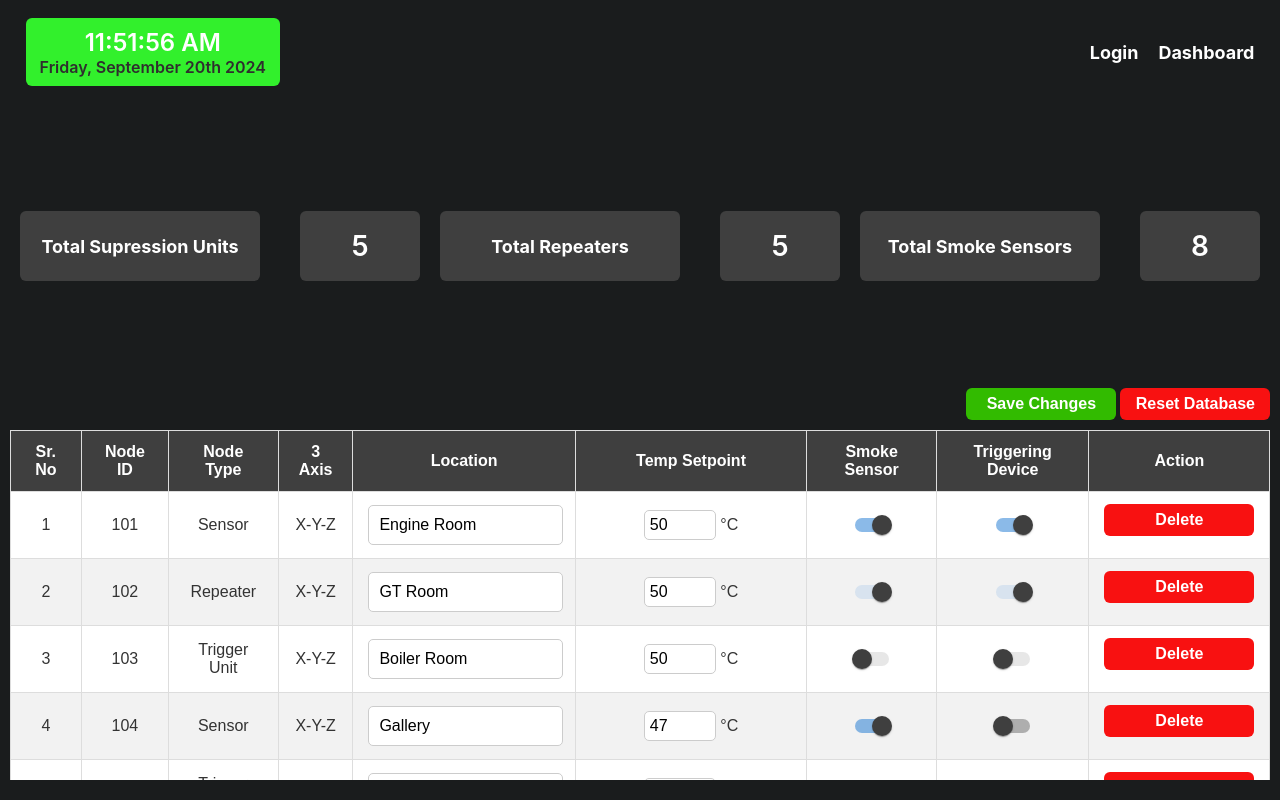
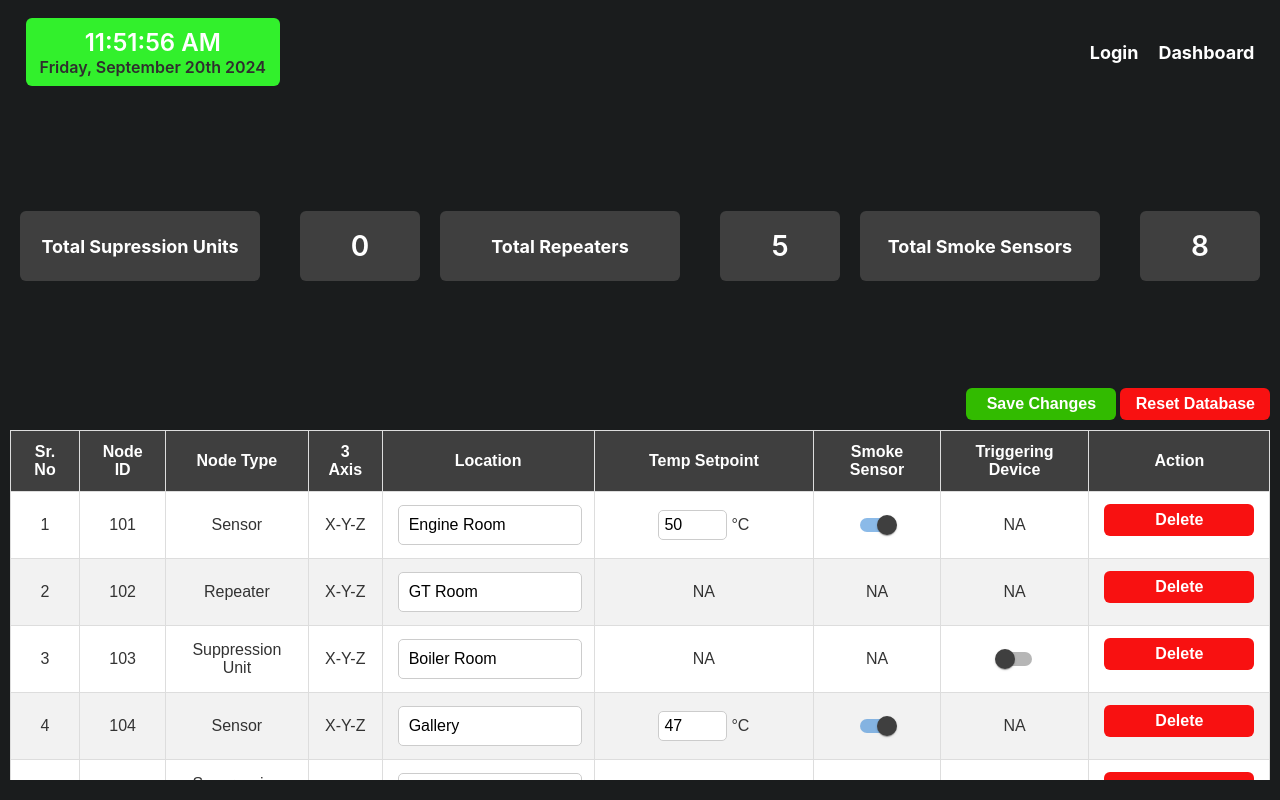
Before and after one commit to cee-diksha/fire_detection, a React (Create React App) app: page /settings in a window 1280 px wide. Built offline with nearby package versions, Linux system fonts and the light colour scheme.

Commit message:
ui modifications

```diff
--- a/src/assets/info.js
+++ b/src/assets/info.js
@@ -1,20 +1,20 @@
 export const info = [
-    {id: 1, status: "success", tempSetpoint: 50, smokeSensor: true, triggeringDevice: true , axis: 'X-Y-Z', node_type: "sensor" ,node_name: "Engine Room", node_id: 101, bat_volt: 3.6, temp: "50", last_update: "12/9/24 11:54:58", isDeleted: false, deck: 1, compartment: [1]},
-    {id: 2, status: "success", tempSetpoint: 50, smokeSensor: true, triggeringDevice: true , axis: 'X-Y-Z', node_type: "repeater" ,node_name: "GT Room", node_id: 102, bat_volt: 3.6, temp: "50", last_update: "12/9/24 13:14:18", isDeleted: false, deck: 2, compartment: [1]},
-    {id: 3, status: "success", tempSetpoint: 50, smokeSensor: false, triggeringDevice: false , axis: 'X-Y-Z', node_type: "trigger unit" ,node_name: "Boiler Room", node_id: 103, bat_volt: 3.6, temp: "50", last_update: "12/9/24 15:24:08", isDeleted: false, deck: 3, compartment: [1]},
-    {id: 4, status: "yellow", tempSetpoint: 50, smokeSensor: true, triggeringDevice: false , axis: 'X-Y-Z', node_type: "sensor" ,node_name: "Gallery", node_id: 104, bat_volt: 3.6, temp: "47", last_update: "12/9/24 11:54:58", isDeleted: false, deck: 4, compartment: [3]},
-    {id: 5, status: "danger", tempSetpoint: 50, smokeSensor: false, triggeringDevice: false , axis: 'X-Y-Z', node_type: "trigger unit" ,node_name: "SS Dining Hall", node_id: 105, bat_volt: 3.6, temp: "50", last_update: "12/9/24 11:54:58", isDeleted: false, deck: 3, compartment: [7, 17]},
-    {id: 6, status: "success", tempSetpoint: 50, smokeSensor: true, triggeringDevice: true , axis: 'X-Y-Z', node_type: "sensor" ,node_name: "VS Dining Hall", node_id: 106, bat_volt: 3.6, temp: "50", last_update: "12/9/24 11:54:58", isDeleted: false, deck: 5, compartment: [5]},
-    {id: 7, status: "danger", tempSetpoint: 50, smokeSensor: false, triggeringDevice: false , axis: 'X-Y-Z', node_type: "repeater" ,node_name: "Main Switch Board", node_id: 107, bat_volt: 3.6, temp: "50", last_update: "12/9/24 11:54:58", isDeleted: false, deck: 2, compartment: [6]},
-    {id: 8, status: "success", tempSetpoint: 50, smokeSensor: false, triggeringDevice: true , axis: 'X-Y-Z', node_type: "sensor" ,node_name: "MCO", node_id: 108, bat_volt: 3.6, temp: "50", last_update: "12/9/24 11:54:58", isDeleted: false, deck: 1, compartment: [9]},
-    {id: 9, status: "success", tempSetpoint: 50, smokeSensor: true, triggeringDevice: false , axis: 'X-Y-Z', node_type: "sensor" ,node_name: "Engg JS Mess", node_id: 109, bat_volt: 3.6, temp: "50", last_update: "12/9/24 11:54:58", isDeleted: false, deck: 6, compartment: [2]},
-    {id: 10, status: "success", tempSetpoint: 50, smokeSensor: true, triggeringDevice: true , axis: 'X-Y-Z', node_type: "trigger unit" ,node_name: "Engg SS Mess", node_id: 110, bat_volt: 3.6, temp: "50", last_update: "12/9/24 11:54:58", isDeleted: false, deck: 1, compartment: [1]},
-    {id: 11, status: "success", tempSetpoint: 50, smokeSensor: true, triggeringDevice: true , axis: 'X-Y-Z', node_type: "sensor" ,node_name: "Spare Gear Store", node_id: 111, bat_volt: 3.6, temp: "50", last_update: "12/9/24 11:54:58", isDeleted: false, deck: 4, compartment: [1]},
-    {id: 12, status: "orange", tempSetpoint: 50, smokeSensor: false, triggeringDevice: true , axis: 'X-Y-Z', node_type: "repeater" ,node_name: "CMR", node_id: 112, bat_volt: 3.6, temp: "44", last_update: "12/9/24 11:54:58", isDeleted: false, deck: 2, compartment: [2]},
-    {id: 13, status: "success", tempSetpoint: 50, smokeSensor: true, triggeringDevice: false , axis: 'X-Y-Z', node_type: "trigger unit" ,node_name: "AC Compartment", node_id: 113, bat_volt: 3.6, temp: "50", last_update: "12/9/24 11:54:58", isDeleted: false, deck: 4, compartment: [3]},
-    {id: 14, status: "success", tempSetpoint: 50, smokeSensor: false, triggeringDevice: true , axis: 'X-Y-Z', node_type: "sensor" ,node_name: "ASP", node_id: 114, bat_volt: 3.6, temp: "50", last_update: "12/9/24 11:54:58", isDeleted: false, deck: 5, compartment: [2]},
-    {id: 15, status: "success", tempSetpoint: 50, smokeSensor: false, triggeringDevice: false , axis: 'X-Y-Z', node_type: "repeater" ,node_name: "Pump Room", node_id: 115, bat_volt: 3.6, temp: "50", last_update: "12/9/24 11:54:58", isDeleted: false, deck: 3, compartment: [1]},
-    {id: 16, status: "danger", tempSetpoint: 50, smokeSensor: true, triggeringDevice: true , axis: 'X-Y-Z', node_type: "repeater" ,node_name: "Cabin Flat", node_id: 116, bat_volt: 3.6, temp: "60", last_update: "12/9/24 11:54:58", isDeleted: false, deck: 1, compartment: [7, 8]},
-    {id: 17, status: "success", tempSetpoint: 50, smokeSensor: false, triggeringDevice: true , axis: 'X-Y-Z', node_type: "trigger unit" ,node_name: "Fwd JS Mess", node_id: 117, bat_volt: 3.6, temp: "50", last_update: "12/9/24 11:54:58", isDeleted: false, deck: 1, compartment: [8]},
-    {id: 18, status: "success", tempSetpoint: 50, smokeSensor: true, triggeringDevice: false , axis: 'X-Y-Z', node_type: "sensor" ,node_name: "Fwd SS Mess", node_id: 118, bat_volt: 3.6, temp: "50", last_update: "12/9/24 11:54:58", isDeleted: false, deck: 5, compartment: [11]}
+    {id: 1, status: "success", tempSetpoint: 50, smokeSensor: true, triggeringDevice: null , axis: 'X-Y-Z', node_type: "sensor" ,node_name: "Engine Room", node_id: 101, bat_volt: 3.6, temp: "50", last_update: "12/9/24 11:54:58", isDeleted: false, deck: 1, compartment: 1},
+    {id: 2, status: "success", tempSetpoint: null, smokeSensor: null, triggeringDevice: null , axis: 'X-Y-Z', node_type: "repeater" ,node_name: "GT Room", node_id: 102, bat_volt: 3.6, temp: null, last_update: "12/9/24 13:14:18", isDeleted: false, deck: 2, compartment: 1},
+    {id: 3, status: "success", tempSetpoint: 50, smokeSensor: null, triggeringDevice: false , axis: 'X-Y-Z', node_type: "suppression unit" ,node_name: "Boiler Room", node_id: 103, bat_volt: 3.6, temp: null, last_update: "12/9/24 15:24:08", isDeleted: false, deck: 3, compartment: 1},
+    {id: 4, status: "yellow", tempSetpoint: 50, smokeSensor: true, triggeringDevice: null , axis: 'X-Y-Z', node_type: "sensor" ,node_name: "Gallery", node_id: 104, bat_volt: 3.6, temp: "47", last_update: "12/9/24 11:54:58", isDeleted: false, deck: 4, compartment: 3},
+    {id: 5, status: "danger", tempSetpoint: 50, smokeSensor: null, triggeringDevice: false , axis: 'X-Y-Z', node_type: "suppression unit" ,node_name: "SS Dining Hall", node_id: 105, bat_volt: 3.6, temp: null, last_update: "12/9/24 11:54:58", isDeleted: false, deck: 3, compartment: 7},
+    {id: 6, status: "danger", tempSetpoint: 50, smokeSensor: true, triggeringDevice: null , axis: 'X-Y-Z', node_type: "sensor" ,node_name: "VS Dining Hall", node_id: 106, bat_volt: 3.6, temp: "50", last_update: "12/9/24 11:54:58", isDeleted: false, deck: 5, compartment: 5},
+    {id: 7, status: "success", tempSetpoint: null, smokeSensor: null, triggeringDevice: null , axis: 'X-Y-Z', node_type: "repeater" ,node_name: "Main Switch Board", node_id: 107, bat_volt: 3.6, temp: null, last_update: "12/9/24 11:54:58", isDeleted: false, deck: 2, compartment: 6},
+    {id: 8, status: "success", tempSetpoint: 50, smokeSensor: false, triggeringDevice: null , axis: 'X-Y-Z', node_type: "sensor" ,node_name: "MCO", node_id: 108, bat_volt: 3.6, temp: "50", last_update: "12/9/24 11:54:58", isDeleted: false, deck: 1, compartment: 9},
+    {id: 9, status: "success", tempSetpoint: 50, smokeSensor: true, triggeringDevice: null , axis: 'X-Y-Z', node_type: "sensor" ,node_name: "Engg JS Mess", node_id: 109, bat_volt: 3.6, temp: "50", last_update: "12/9/24 11:54:58", isDeleted: false, deck: 6, compartment: 2},
+    {id: 10, status: "success", tempSetpoint: 50, smokeSensor: null, triggeringDevice: true , axis: 'X-Y-Z', node_type: "suppression unit" ,node_name: "Engg SS Mess", node_id: 110, bat_volt: 3.6, temp: null, last_update: "12/9/24 11:54:58", isDeleted: false, deck: 1, compartment: 1},
+    {id: 11, status: "success", tempSetpoint: 50, smokeSensor: true, triggeringDevice: null , axis: 'X-Y-Z', node_type: "sensor" ,node_name: "Spare Gear Store", node_id: 111, bat_volt: 3.6, temp: "50", last_update: "12/9/24 11:54:58", isDeleted: false, deck: 4, compartment: 1},
+    {id: 12, status: "success", tempSetpoint: null, smokeSensor: null, triggeringDevice: null , axis: 'X-Y-Z', node_type: "repeater" ,node_name: "CMR", node_id: 112, bat_volt: 3.6, temp: null, last_update: "12/9/24 11:54:58", isDeleted: false, deck: 2, compartment: 2},
+    {id: 13, status: "success", tempSetpoint: 50, smokeSensor: null, triggeringDevice: false , axis: 'X-Y-Z', node_type: "suppression unit" ,node_name: "AC Compartment", node_id: 113, bat_volt: 3.6, temp: null, last_update: "12/9/24 11:54:58", isDeleted: false, deck: 4, compartment: 3},
+    {id: 14, status: "success", tempSetpoint: 50, smokeSensor: false, triggeringDevice: null , axis: 'X-Y-Z', node_type: "sensor" ,node_name: "ASP", node_id: 114, bat_volt: 3.6, temp: "50", last_update: "12/9/24 11:54:58", isDeleted: false, deck: 5, compartment: 2},
+    {id: 15, status: "success", tempSetpoint: null, smokeSensor: null, triggeringDevice: null , axis: 'X-Y-Z', node_type: "repeater" ,node_name: "Pump Room", node_id: 115, bat_volt: 3.6, temp: null, last_update: "12/9/24 11:54:58", isDeleted: false, deck: 3, compartment: 1},
+    {id: 16, status: "success", tempSetpoint: null, smokeSensor: null, triggeringDevice: null , axis: 'X-Y-Z', node_type: "repeater" ,node_name: "Cabin Flat", node_id: 116, bat_volt: 3.6, temp: null, last_update: "12/9/24 11:54:58", isDeleted: false, deck: 1, compartment: 8},
+    {id: 17, status: "success", tempSetpoint: 50, smokeSensor: null, triggeringDevice: true , axis: 'X-Y-Z', node_type: "suppression unit" ,node_name: "Fwd JS Mess", node_id: 117, bat_volt: 3.6, temp: null, last_update: "12/9/24 11:54:58", isDeleted: false, deck: 1, compartment: 9},
+    {id: 18, status: "success", tempSetpoint: 50, smokeSensor: true, triggeringDevice: null , axis: 'X-Y-Z', node_type: "sensor" ,node_name: "Fwd SS Mess", node_id: 118, bat_volt: 3.6, temp: "50", last_update: "12/9/24 11:54:58", isDeleted: false, deck: 5, compartment: 11}
 ]
--- a/src/components/Card.js
+++ b/src/components/Card.js
@@ -3,7 +3,7 @@ import "./comp-styles.css"
 import stopalarm from "../assets/stop_alarm.png"
 
 const Card = ({item}) => {
-    const {status, node_name, node_id, bat_volt, temp, last_update, isDeleted} = item
+    const {status, node_name, node_id, bat_volt, temp, last_update, isDeleted, smokeSensor, triggeringDevice} = item
 
     const handleRefresh = (event) => {
       event.preventDefault()
@@ -24,14 +24,14 @@ const Card = ({item}) => {
         </div>
         <div className='card-details-combined'>
           <div id="card-details-span1">{bat_volt} V</div>
-          <div id="card-details-span1">{temp}°C</div>
+          {temp !== null && <div id="card-details-span1">{temp}°C</div>}
         </div>
         <div id="card-details-span1">Last Update</div>
         <div id="card-details-span2">{last_update}</div>
       </div>
       <div className='card-details-circles'>
-          <div id="card-details-circle1">S</div>
-          <div id="card-details-circle2">T</div>
+          {smokeSensor !== null && <div id="card-details-circle1">S</div>}
+          {triggeringDevice !== null && <div id="card-details-circle2">T</div>}
           <button id="refresh" onClick={handleRefresh}>Refresh</button>
           <img src={stopalarm} alt="stop-alarm" onClick={handleStopAlarm} style={{height: "30px", cursor: "pointer"}}/>
         </div>
--- a/src/components/DeckModal.js
+++ b/src/components/DeckModal.js
@@ -25,11 +25,11 @@ const alertdeck = deckinfo.filter(item => item.deck === clickedDeck)
 }
 
 export const DeckDashboardPageDiv = ({data}) => {
-  console.log(data, "deckdivdatacheeck")
     return (
       <div>
         <div className='status-grid-modal' style={{cursor: "pointer"}}>
           <h4>Deck {data.deck}</h4>
+          {console.log(data, "daatchekforcomp")}
           <Grid compartment={data.compartment} />
         </div>
       </div>
--- a/src/components/Grid.js
+++ b/src/components/Grid.js
@@ -20,7 +20,7 @@ const Grid = ({compartment}) => {
           <div
             key={boxId}
             id={`box-${boxId}`}
-            className={`box ${highlightedId.includes(boxId) ? "highlighted" : ""}`}
+            className={`box ${highlightedId === boxId ? "highlighted" : ""}`}
           >
             {boxId}
           </div>
--- a/src/components/SettingsTable.js
+++ b/src/components/SettingsTable.js
@@ -74,32 +74,36 @@ const SettingsTable = () => {
                     </thead>
                     <tbody>
                     {data.map((item, index) => (
-                            <tr key={item.node_id} style={{ opacity: item.isDeleted ? 0.5 : 1 }}> {/* Greyed out effect */}
+                        <tr key={item.node_id} style={{ opacity: item.isDeleted ? 0.5 : 1 }}>
                             <td>{index + 1}</td>
                             <td>{item.node_id}</td>
-                                <td style={{textTransform: "capitalize"}}>{item.node_type}</td>
+                            <td style={{ textTransform: "capitalize" }}>{item.node_type}</td>
                             <td>{item.axis}</td>
                             <td>
                                 <input
                                     type="text"
-                                        style={{width: "90%"}}
+                                    style={{ width: "90%" }}
                                     defaultValue={item.node_name}
                                     onChange={(e) => handleLocationChange(item.node_id, e.target.value)}
                                     disabled={item.isDeleted} // Disable input if greyed out
                                 />
                             </td>
                             <td>
+                                {item.temp === null ? "NA" :   <>
                                     <input
                                         type="number"
                                         id="tempInput"
                                         placeholder="Enter a number"
                                         value={item.temp}
-                                        style={{width: "30%"}}
+                                        style={{ width: "30%" }}
                                         onChange={(e) => handleTempChange(item.node_id, e.target.value)}
                                         disabled={item.isDeleted} // Disable input if greyed out
-                                    /> °C
+                                    />
+                                    <span> °C</span> {/* Place °C in a span */}
+                                </>}
                             </td>
                             <td>
+                                {item.smokeSensor !== null ? (
                                     <Switch
                                         sx={{
                                             '& .MuiSwitch-thumb': { backgroundColor: "#3F3F3F" },
@@ -109,8 +113,12 @@ const SettingsTable = () => {
                                         onChange={() => handleSwitchChange(item.node_id, 'smokeSensor')}
                                         disabled={item.isDeleted || item.node_type === 'repeater' || item.node_type === 'trigger unit'}
                                     />
+                                ) : (
+                                    "NA" // Display "NA" if smokeSensor is null
+                                )}
                             </td>
                             <td>
+                                {item.triggeringDevice !== null ? (
                                     <Switch
                                         sx={{
                                             '& .MuiSwitch-thumb': { backgroundColor: "#3F3F3F" },
@@ -120,6 +128,9 @@ const SettingsTable = () => {
                                         onChange={() => handleSwitchChange(item.node_id, 'triggeringDevice')}
                                         disabled={item.isDeleted || item.node_type === 'repeater' || item.node_type === 'trigger unit'}
                                     />
+                                ) : (
+                                    "NA" // Display "NA" if triggeringDevice is null
+                                )}
                             </td>
                             <td>
                                 <button onClick={() => handleDeleteRow(item.node_id)}>
@@ -129,6 +140,7 @@ const SettingsTable = () => {
                         </tr>
                     ))}
                 </tbody>
+
                 </table>
             </div>
         </div>
--- a/src/components/SummaryCard.js
+++ b/src/components/SummaryCard.js
@@ -18,7 +18,7 @@ const SummaryCard = () => {
             <div id="sum-details-span2">11/12</div>
         </div>
         <div className='sum-details-combined' >
-            <div id="sum-details-span1">Available Suppression</div>
+            <div id="sum-details-span1">Available Suppression Units</div>
             <div id="sum-details-span2">1/1</div>
         </div>
     </div>
--- a/src/components/TempChart.js
+++ b/src/components/TempChart.js
@@ -9,9 +9,11 @@ const TempChart = () => {
     const temp = info.map(item => item.temp)
     const node = info.map(item => item.node_id)
 
+    console.log(temp, node, "nodetempchart")
+
     useEffect(() => {
       console.log("chekcinh temp", deviceInfo)
-      setInfo(deviceInfo)
+      setInfo(deviceInfo.filter(item => item.node_type === "sensor"))
     }, [deviceInfo])
   return (
     <>
--- a/src/pages/Dashboard.js
+++ b/src/pages/Dashboard.js
@@ -18,11 +18,24 @@ import { DeckDashboardPageDiv } from '../components/DeckModal'
 const Dashboard = () => {
     const {deviceInfo, isLogin} = useContext(MainContext)
     const [cardData, setCardData] = useState(deviceInfo)
-    const danger = cardData.filter(item => item.status === "danger")
-    const [deck, setDeck] = useState(danger)
+    const filtering = cardData.filter(item => item.status === "danger").reduce((acc, curr) => {
+        const exists = acc.find(item => item.deck === curr.deck)
+        if (exists) {
+            exists.compartment = [...new Set([...exists.compartment, ...curr.compartment])];
+        } else {
+            acc.push({
+                ...curr,
+                compartment: [...curr.compartment]
+            })
+        }
+        return acc
+    }, [])
+    console.log(filtering, "check filtering")
+
+    const [deck, setDeck] = useState(filtering)
 
     useEffect(() => {
-        setDeck(danger)
+        setDeck(filtering)
         setCardData(deviceInfo)
     }, [deviceInfo])
 
```
Lines whose indentation alone changed are shown as unchanged.
